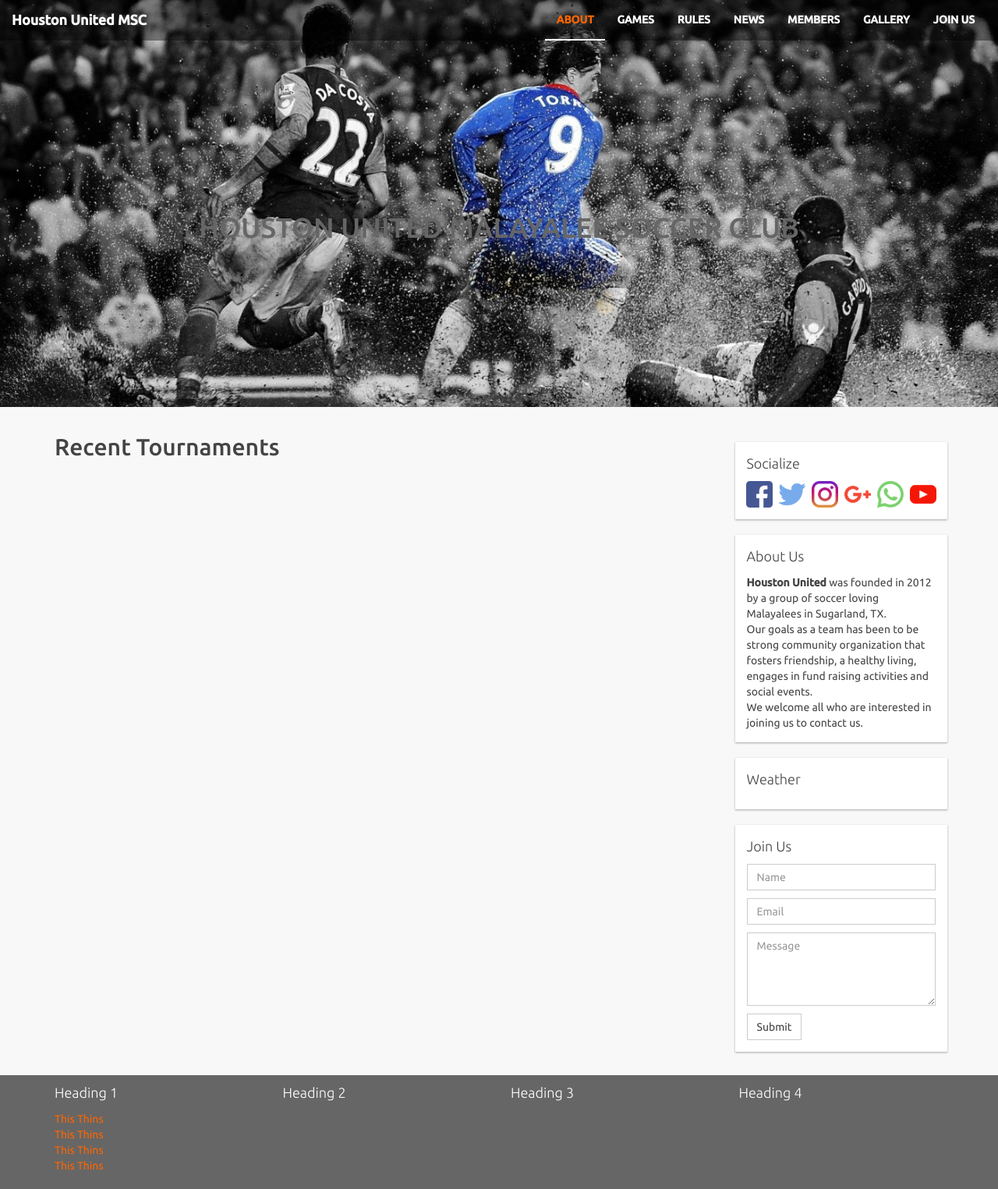
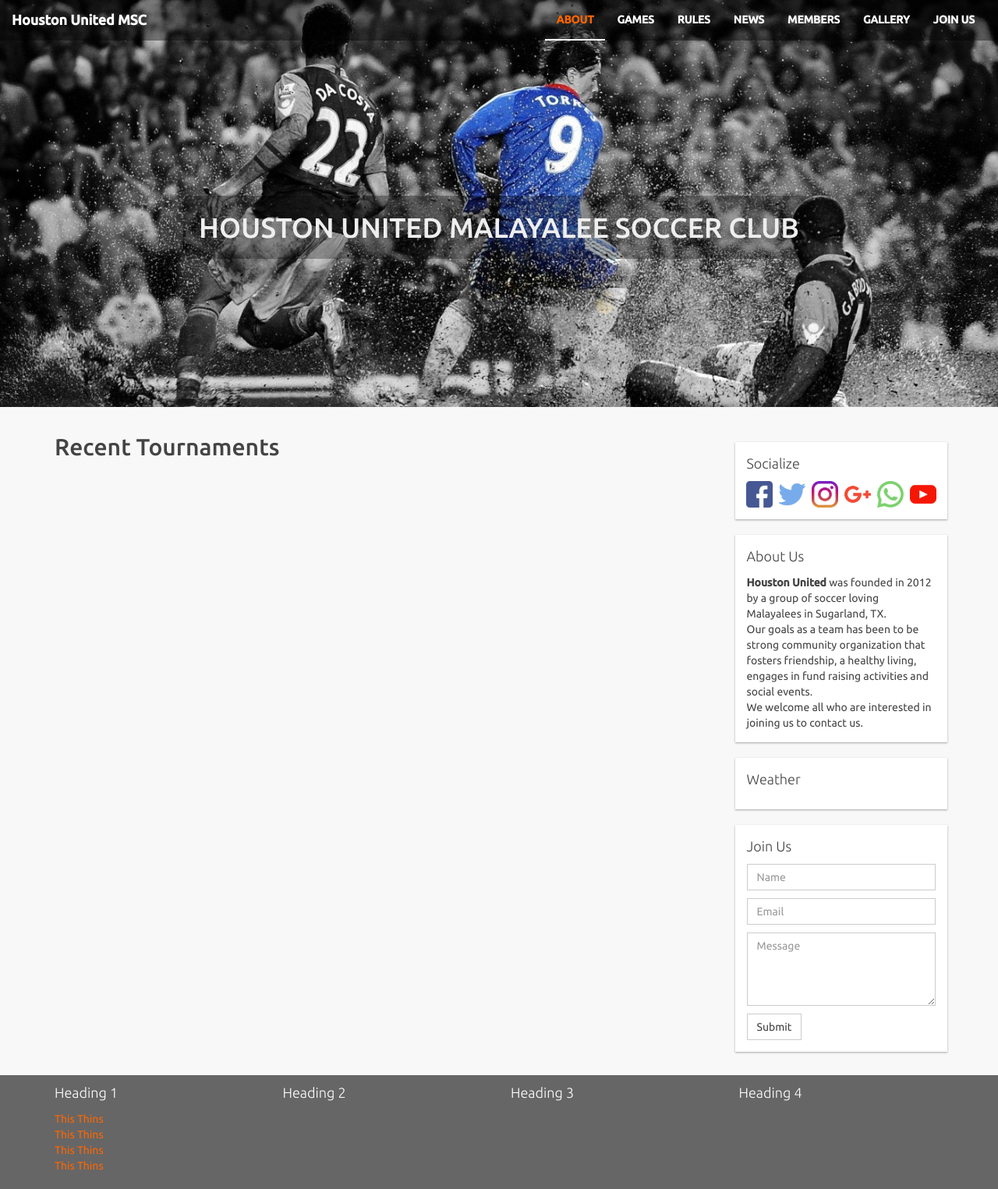
Before and after one commit to houstonunitedmsc/houstonunitedmsc.github.io, a Jekyll site: the page built from index.html, in a window 1280 px wide. Shown: the whole page at 78% size. Built offline with Jekyll 4.4.1, drawn with Linux system fonts in a browser that asks for light colours.

Commit message:
changes head

```diff
--- a/assets/css/style.css
+++ b/assets/css/style.css
@@ -44,11 +44,11 @@
 header.home h1 span{
 	padding: 20px;
 	border-radius: 6px;
-	/* background-color:rgba(0,0,0); */
+	background-color:rgba(0,0,0,0.3);
 }
 header.home h1 a{
 	text-decoration: none;
-	color: #666;
+	color: #eee;
 }
 
 
```
